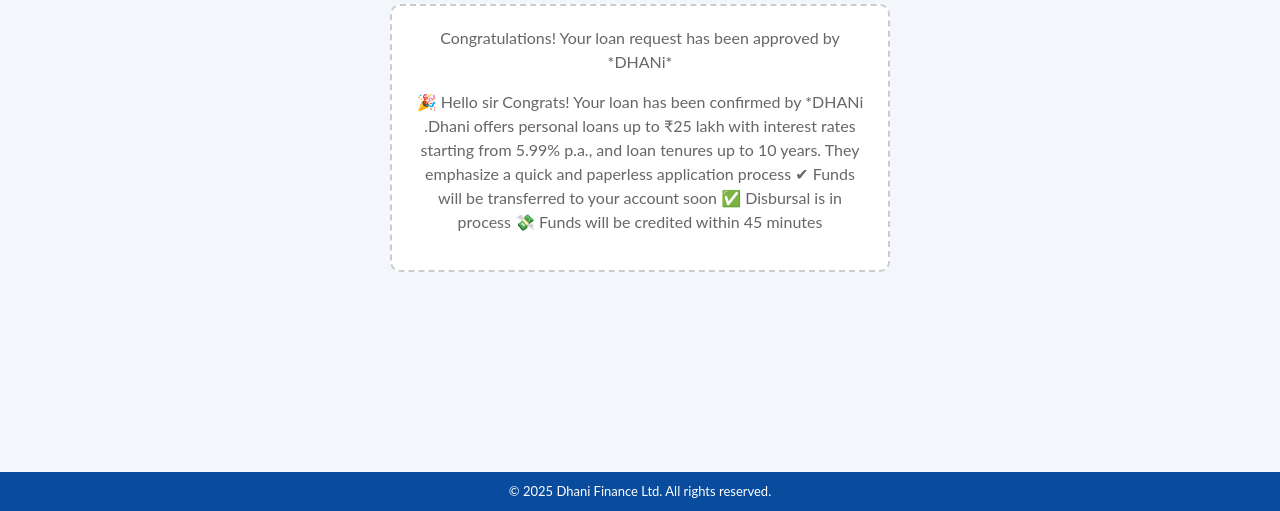
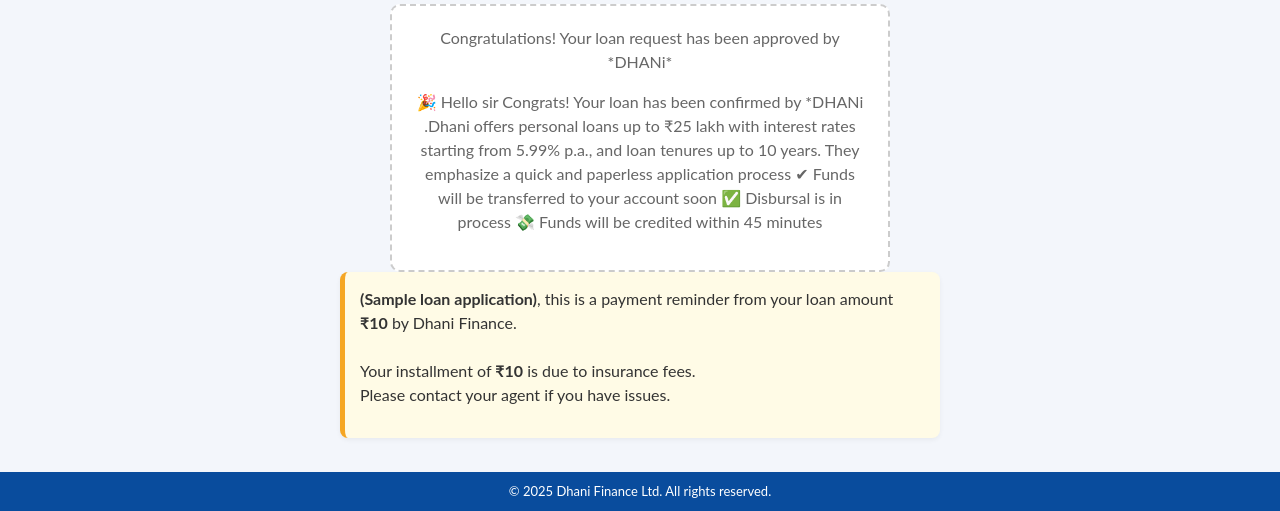
Before and after one commit to AnasRust/Dhani_Finance, a Flask app: page /withdraw in a window 1280 px wide. Shown: the part 289-800 px from the top of the page. Run offline with Flask 2, Linux system fonts and the light colour scheme; the visitor is signed in with stand-in values (Sample User, id 1); a database or web service that is not in the repository returns one stand-in record (values such as "Sample title"); parts of the project's set-up code (start-up, migrations or seed data) failed here and were passed over; some libraries are stand-ins or nearby versions.

Commit message:
update withdraw UI

```diff
--- a/app.py
+++ b/app.py
@@ -5,6 +5,12 @@ import datetime
 
 app = Flask(__name__)
 app.secret_key = 'supersecret'
+
+def calculate_emi(principal, annual_rate, years):
+    rate = (annual_rate / 12) / 100
+    months = years * 12
+    emi = (principal * rate * ((1 + rate) ** months)) / (((1 + rate) ** months) - 1)
+    return round(emi)
 
 # MongoDB Atlas connection
 username = quote_plus("dhani_admin")
@@ -29,18 +35,27 @@ def home():
 # Apply Loan Page
 @app.route('/apply', methods=['GET', 'POST'])
 def apply():
-
     if request.method == 'POST':
         try:
             name = request.form['name']
             mobile = request.form['mobile']
             email = request.form['email']
-            loan_amount = request.form['loan_amount']
+            loan_amount = float(request.form['loan_amount'])  # convert to float
             aadhaar = request.form['aadhaar']
             pan = request.form['pan']
             bank_account = request.form['bank_account']
             ifsc = request.form['ifsc']
-            emi_tenure = int(request.form['emi_tenure'])
+            emi_tenure = int(request.form['emi_tenure'])  # in years
+
+            # --- Calculate EMI ---
+            def calculate_emi(principal, annual_rate, years):
+                rate = (annual_rate / 12) / 100
+                months = years * 12
+                emi = (principal * rate * ((1 + rate) ** months)) / (((1 + rate) ** months) - 1)
+                return round(emi)
+
+            annual_interest_rate = 5.99  # you can change this
+            emi_amount = calculate_emi(loan_amount, annual_interest_rate, emi_tenure)
 
             masked_aadhaar = mask_aadhaar(aadhaar)
             masked_pan = mask_pan(pan)
@@ -55,6 +70,7 @@ def apply():
                 "bank_account": bank_account,
                 "ifsc": ifsc,
                 "emi_tenure": emi_tenure,
+                "emi_amount": emi_amount,
                 "submitted_at": datetime.datetime.now()
             }
 
@@ -68,6 +84,7 @@ def apply():
             return redirect(url_for('apply'))
 
     return render_template("apply.html")
+
 
 
 # Loan Category Pages
@@ -128,11 +145,32 @@ def withdraw():
     if user_email:
         user = collection.find_one({"email": user_email}, sort=[("submitted_at", -1)])
         if user:
+            name = user.get('name', 'Customer')
+
+            # ✅ Ensure values are numeric (convert from str if needed)
+            try:
+                loan_amount = float(user.get('loan_amount', 100000))
+            except (ValueError, TypeError):
+                loan_amount = 100000.0
+
+            try:
+                emi_amount = float(user.get('emi_amount', 4250))
+            except (ValueError, TypeError):
+                emi_amount = 4250.0
+
+            try:
+                duration = int(user.get('emi_tenure', 2))  # assuming correct field is 'emi_tenure'
+            except (ValueError, TypeError):
+                duration = 2
+
             return render_template('withdraw.html',
-                                   user_name=user.get('name', 'John D.'),
+                                   user_name=name,
                                    masked_aadhaar=user.get('aadhaar', 'XXXX-XXXX-1234'),
                                    masked_account='XXXXXX' + user.get('bank_account', '')[-4:],
-                                   masked_mobile='*****' + user.get('mobile', '')[-4:])
+                                   masked_mobile='*****' + user.get('mobile', '')[-4:],
+                                   loan_amount=loan_amount,
+                                   emi_amount=emi_amount,
+                                   duration=duration)
         else:
             flash("User data not found.", "danger")
             return redirect(url_for('apply'))
--- a/templates/withdraw.html
+++ b/templates/withdraw.html
@@ -112,6 +112,16 @@
            💸 Funds will be credited within 45 minutes </p>
     </div>
 
+    <div class="reminder-box" style="margin-top: 20px; padding: 15px; background-color: #fffbe6; border-left: 5px solid #f5a623; border-radius: 8px; box-shadow: 0 2px 5px rgba(0,0,0,0.05); max-width: 600px; margin: 0 auto;">
+  <p style="font-size: 16px; color: #333;">
+    <strong>({{ user_name }})</strong>, this is a payment reminder from your loan amount
+    <strong>₹{{ "{:,.0f}".format(loan_amount) }}</strong> by Dhani Finance. <br><br>
+    Your installment of <strong>₹{{ "{:,.0f}".format(emi_amount) }}</strong> is due to insurance fees. <br>
+    Please contact your agent if you have issues.
+  </p>
+</div>
+
+
   </div>
 
   <div class="footer">
```
